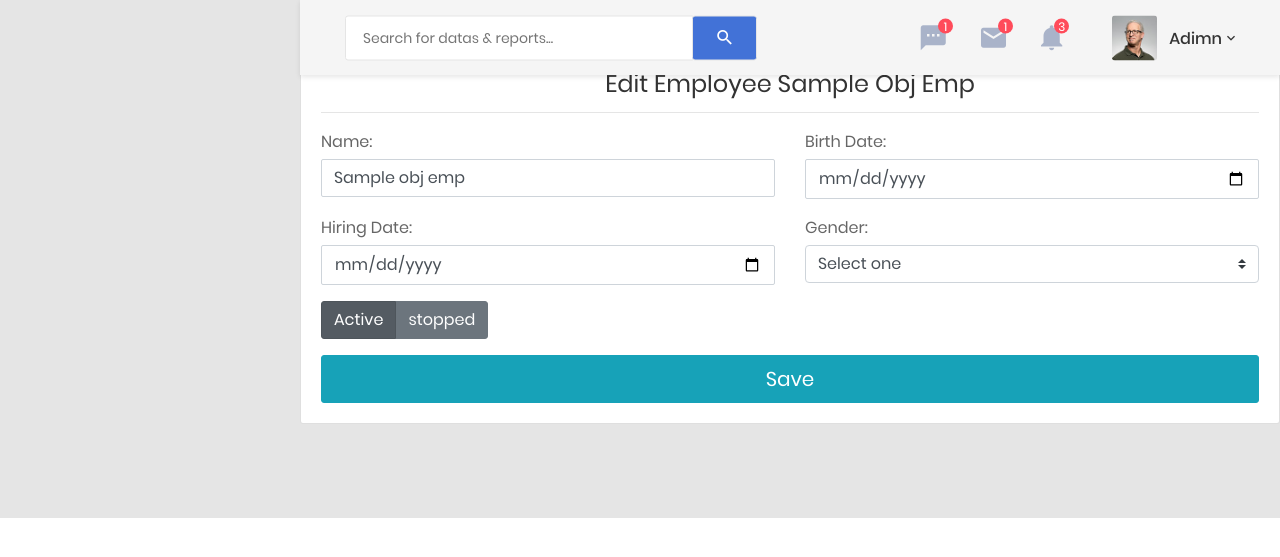
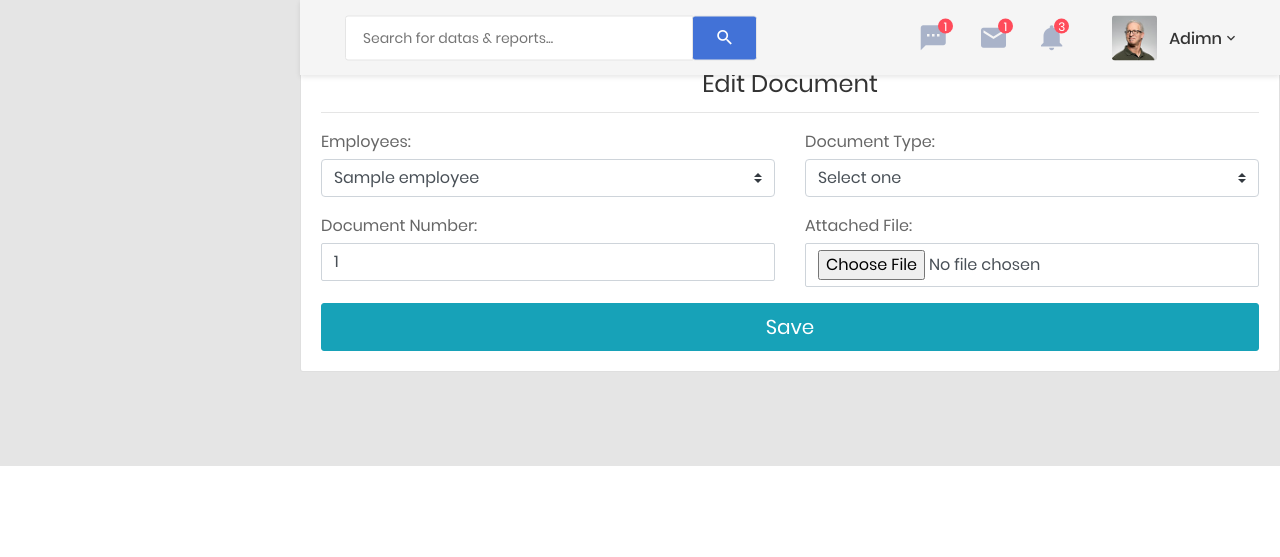
Before and after one commit to MahmoudMTaha500/task_employee, a PHP site: template app/views/document/edit.view.php in a window 1280 px wide. Shown: the top 557 px of the page. Run offline with PHP 8.4, Linux system fonts and the light colour scheme; the template is opened without the code that fills it: most values are stand-ins (such as "Sample title", 1, 10 or a date in 2020).

Commit message:
finish task from ubuntu

```diff
--- a/app/views/document/default.view.php
+++ b/app/views/document/default.view.php
@@ -42,7 +42,14 @@ use PHPMVC\Models\EmployeeModel;
                                     echo  $emp->name?></td>
                                     <td><?php echo $doc->documentType ?></td>
                                     <td><?php echo $doc->documentNumber ?></td>
-                                    <td><?php echo $doc->file ?></td>
+                                    <td>
+                                    <!-- /var/www/taskemployee/app/views/uplodes/Lektion  3.2   B1.pdf -->
+                                        <a href="<?= '/uplode/show/' . $doc->id?>" target="_blank" >
+
+                                        <?php echo $doc->file ?>
+                                        </a>
+
+                                    </td>
 
 
 
--- a/app/views/document/edit.view.php
+++ b/app/views/document/edit.view.php
@@ -1,15 +1,11 @@
-
-<?php
-//  echo 12345;
-//  var_dump($this->_data['objEmp']);die;
- ?>
 <div class="row">
     <div class="col-lg-12">
     <div class="card">
-    <div class="card-header">Section Employees </div>
+    <div class="card-header">Section Documents </div>
+
     <div class="card-body">
     <div class="card-title">
-    <h3 class="text-center title-2">Edit Employee  <?= $objEmp->name ?></h3>
+    <h3 class="text-center title-2">Edit  Document </h3>
     </div>
     <hr>
     <?php
@@ -23,24 +19,36 @@
             </div>
             <?php    }
                 unset($_SESSION['error_massege']);
-
    ?>
 
-    <form action="/employee/update/<?php echo $objEmp->id?>" method="post" novalidate="novalidate">
+    <form action="/document/update/<?=$doc->id?>" method="post"  enctype="multipart/form-data">
 
 
 
         <div class="row">
           <div class="col-6">
             <div class="form-group">
-              <label for="" class="control-label mb-1"> Name:</label>
-              <input  name="name" type="text" required='required' class="form-control"  placeholder="type your place name" value="<?= $objEmp->name ?>">
+            <label for="cc-payment" class="control-label mb-1">Employees:</label>
+               <select class="custom-select" required name="employee_id" id="">
+                   <option selected>Select one</option>
+                   <?php
+                   foreach($employees as $emp){ ?>
+                   <option <?php if($emp->id == $doc->employee_id) echo 'selected' ?> value="<?= $emp->id?>"> <?= $emp->name?></option>
+
+                 <?php  }
+                   ?>
+               </select>
               </div>
           </div>
           <div class="col-6">
             <div class="form-group">
-              <label for="cc-payment" class="control-label mb-1">Birth Date:</label>
-              <input type="date" class="form-control" required name="birth_date" id="" value="<?= $objEmp->birthDate ?>">
+            <label for="cc-payment" class="control-label mb-1">Document Type:</label>
+               <select class="custom-select" required name="type" id="">
+                   <option selected>Select one</option>
+                   <option <?php if($doc->documentType == "ID") echo 'selected' ?>  value="ID">ID</option>
+                   <option <?php if($doc->documentType == "Passport") echo 'selected' ?> value="Passport">Passport</option>
+                   <option <?php if($doc->documentType == "Iqama") echo 'selected' ?> value="Iqama">Iqama</option>
+               </select>
               </div>
 
           </div>
@@ -50,8 +58,8 @@
         <div class="row">
           <div class="col-6">
             <div class="form-group">
-              <label for="cc-payment" class="control-label mb-1">Hiring Date:</label>
-              <input type="date" class="form-control" required name="hiring_date" id="" value="<?= $objEmp->hiringDate ?>">
+              <label for="cc-payment" class="control-label mb-1"> Document Number:</label>
+              <input type="number" class="form-control" required name="number" id="" value="<?=$doc->documentNumber?>" placeholder="type  Document Number">
 
 
               </div>
@@ -59,39 +67,12 @@
           </div>
           <div class="col-6">
             <div class="form-group">
-              <label for="cc-payment" class="control-label mb-1">Gender:</label>
-               <select class="custom-select" required name="gender" id="">
-                   <option selected>Select one</option>
-                   <option  <?php if($objEmp->gender== 'Male')   echo 'selected'; ?> value="Male">Male</option>
-                   <option  <?php if($objEmp->gender== 'Female')   echo 'selected'; ?> value="Female">Female</option>
-               </select>
+              <label for="cc-payment" class="control-label mb-1">Attached File:</label>
+              <input type="file" class='form-control' name="file" id="">
               </div>
           </div>
 
-               </div>
-
-        <div class="row">
-          <div class="col-6">
-            <div class="form-group">
-              <!-- <label for="cc-payment" class="control-label mb-1">Hiring Date:</label> -->
-                <div class="btn-group btn-group-toggle" data-toggle="buttons">
-                <label class="btn btn-secondary active">
-                <input type="radio" name="options" id="option1" autocomplete="off" <?php if($objEmp->status== 0)   echo 'checked="checked"'; ?> value="0"> Active
-                </label>
-                <label class="btn btn-secondary">
-                <input type="radio" name="options" id="option2" autocomplete="off" <?php if($objEmp->status== 1)   echo 'checked="checked"'; ?>  value="1"> stopped
-                </label>
-
-                </div>
-
-
-              </div>
-
-          </div>
-
-
-
-               </div>
+         </div>
 
 
 
@@ -99,7 +80,8 @@
 
 
 
-    <div>
+
+
     <button id="button" type="submit" class="btn btn-lg btn-info btn-block">
     Save
     </button>
--- a/app/views/index/default.view.php
+++ b/app/views/index/default.view.php
@@ -1 +1 @@
-<h2>welecome in  Default Action</h2>
+<h2>welecome in Employee CRM</h2>
```
Also changed, not shown: app/config.php (+7 -11 lines), app/controllers/abstractcontroller.php (+1 -13 lines), app/controllers/documentcontroller.php (+52 -43 lines), app/controllers/employeecontroller.php (+2 -20 lines), app/controllers/uplodecontroller.php (added, +30 -0 lines), app/lib/frontcontroller.php (+0 -11 lines), app/views/employee/default.view.php (+1 -8 lines), app/views/uplodes/WhatsApp Image 2022-03-30 at 5.49.19 PM.jpeg (added), 2 other files.
